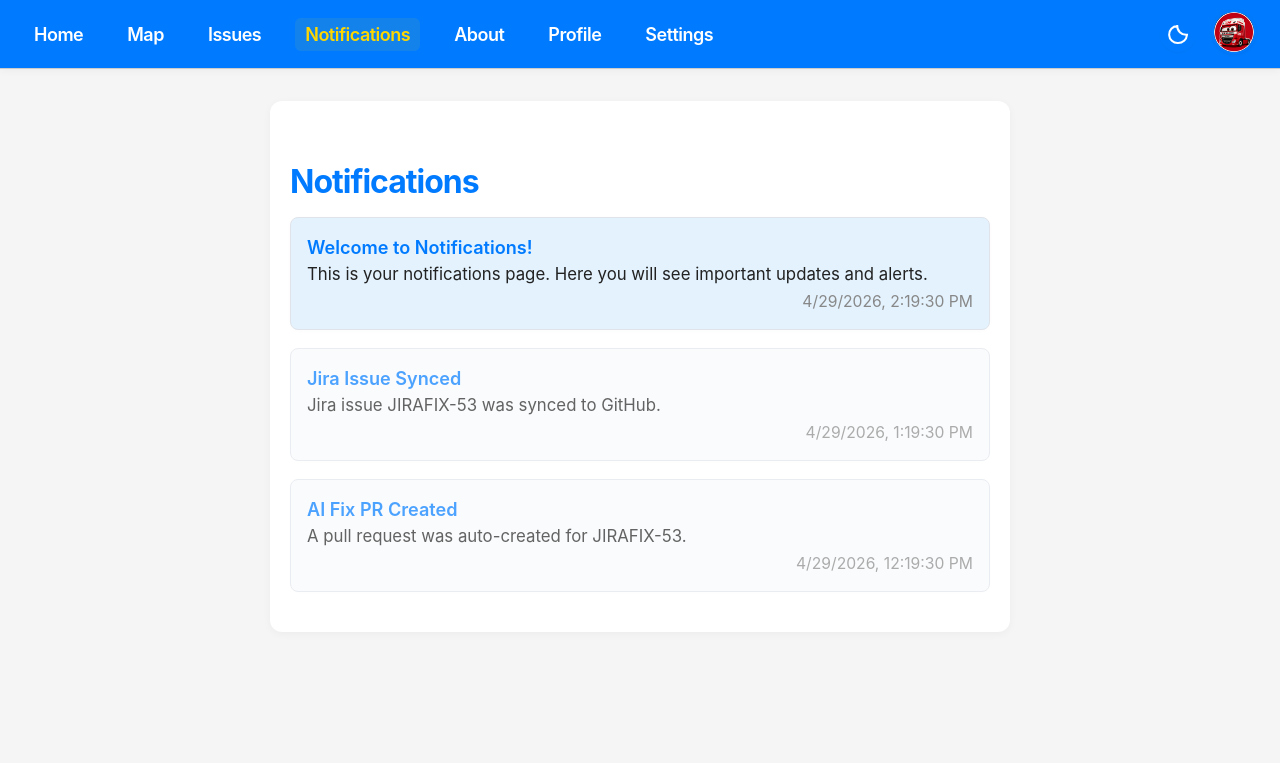
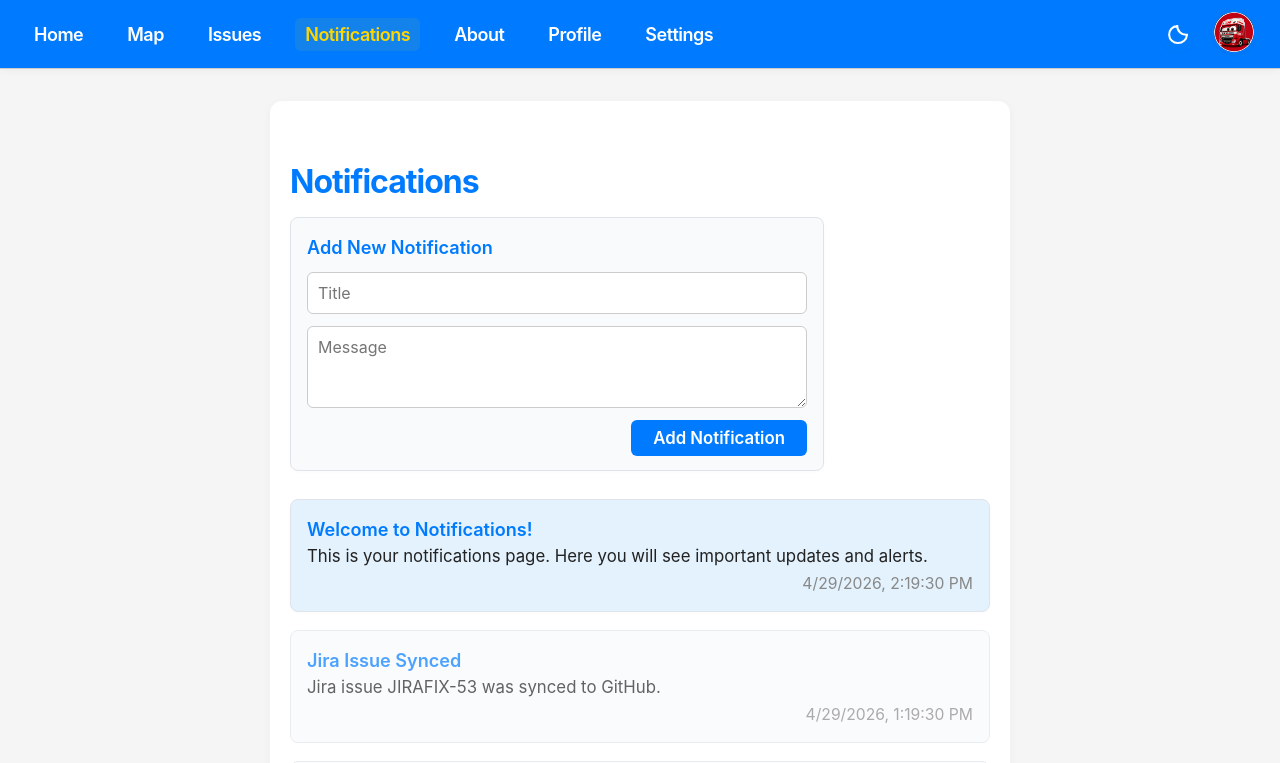
Before and after one commit to OwenNolis/Jira-Autofix, a React (Create React App) app in the folder frontend/: page /notifications in a window 1280 px wide. Shown: the top 763 px of the page. Built offline with nearby package versions, Linux system fonts and the light colour scheme; sample sign-in values are in the browser's storage; the HTML template or start-up script is replaced by a standard one.

Commit message:
fix: AI-generated fix for issue #106
AI applied changes to: frontend/src/components/Notifications.tsx

Fixes #106
Jira: JIRAFIX-54

```diff
--- a/frontend/src/components/Notifications.tsx
+++ b/frontend/src/components/Notifications.tsx
@@ -1,8 +1,16 @@
-import React from 'react';
+import React, { useState } from 'react';
+
+interface Notification {
+  id: number;
+  title: string;
+  message: string;
+  date: string;
+  read: boolean;
+}
 
 function Notifications() {
   // Demo placeholder: static notifications
-  const notifications = [
+  const [notifications, setNotifications] = useState<Notification[]>([
     {
       id: 1,
       title: 'Welcome to Notifications!',
@@ -24,7 +32,30 @@ function Notifications() {
       date: new Date(Date.now() - 2 * 3600 * 1000).toLocaleString(),
       read: true,
     },
-  ];
+  ]);
+
+  const [newTitle, setNewTitle] = useState('');
+  const [newMessage, setNewMessage] = useState('');
+  const [formError, setFormError] = useState<string | null>(null);
+
+  const handleAddNotification = (e: React.FormEvent) => {
+    e.preventDefault();
+    if (!newTitle.trim() || !newMessage.trim()) {
+      setFormError('Title and message are required.');
+      return;
+    }
+    const newNotification: Notification = {
+      id: notifications.length > 0 ? Math.max(...notifications.map(n => n.id)) + 1 : 1,
+      title: newTitle,
+      message: newMessage,
+      date: new Date().toLocaleString(),
+      read: false,
+    };
+    setNotifications([newNotification, ...notifications]);
+    setNewTitle('');
+    setNewMessage('');
+    setFormError(null);
+  };
 
   return (
     <div className="notifications-page" style={{
@@ -37,6 +68,65 @@ function Notifications() {
       transition: 'background 0.2s, box-shadow 0.2s',
     }}>
       <h1 style={{ fontSize: '2rem', fontWeight: 700, color: 'var(--color-nav)', marginBottom: '0.5em', letterSpacing: '-1px' }}>Notifications</h1>
+      <form onSubmit={handleAddNotification} style={{
+        marginBottom: 28,
+        background: '#f8fafc',
+        borderRadius: 8,
+        border: '1px solid #e0e4ea',
+        padding: '18px 16px 14px 16px',
+        boxShadow: '0 1px 4px rgba(0,0,0,0.02)',
+        display: 'flex',
+        flexDirection: 'column',
+        gap: 12,
+        maxWidth: 500,
+      }}>
+        <div style={{ fontWeight: 600, fontSize: '1.13rem', color: 'var(--color-nav)', marginBottom: 2 }}>Add New Notification</div>
+        <input
+          type="text"
+          placeholder="Title"
+          value={newTitle}
+          onChange={e => setNewTitle(e.target.value)}
+          style={{
+            padding: '10px',
+            borderRadius: 6,
+            border: '1px solid #ccc',
+            fontSize: '1rem',
+            marginBottom: 0,
+          }}
+          aria-label="Notification title"
+        />
+        <textarea
+          placeholder="Message"
+          value={newMessage}
+          onChange={e => setNewMessage(e.target.value)}
+          style={{
+            padding: '10px',
+            borderRadius: 6,
+            border: '1px solid #ccc',
+            fontSize: '1rem',
+            minHeight: 60,
+            marginBottom: 0,
+            resize: 'vertical',
+          }}
+          aria-label="Notification message"
+        />
+        {formError && <div style={{ color: '#d32f2f', fontSize: '0.98rem', marginBottom: 0 }}>{formError}</div>}
+        <button
+          type="submit"
+          style={{
+            alignSelf: 'flex-end',
+            padding: '8px 22px',
+            borderRadius: 6,
+            border: 'none',
+            background: 'var(--color-button-bg)',
+            color: '#fff',
+            fontWeight: 600,
+            fontSize: '1.05rem',
+            cursor: 'pointer',
+            transition: 'background 0.2s',
+          }}
+        >Add Notification</button>
+      </form>
       <div style={{ display: 'flex', flexDirection: 'column', gap: 18 }}>
         {notifications.map((n) => (
           <div key={n.id} style={{
```
